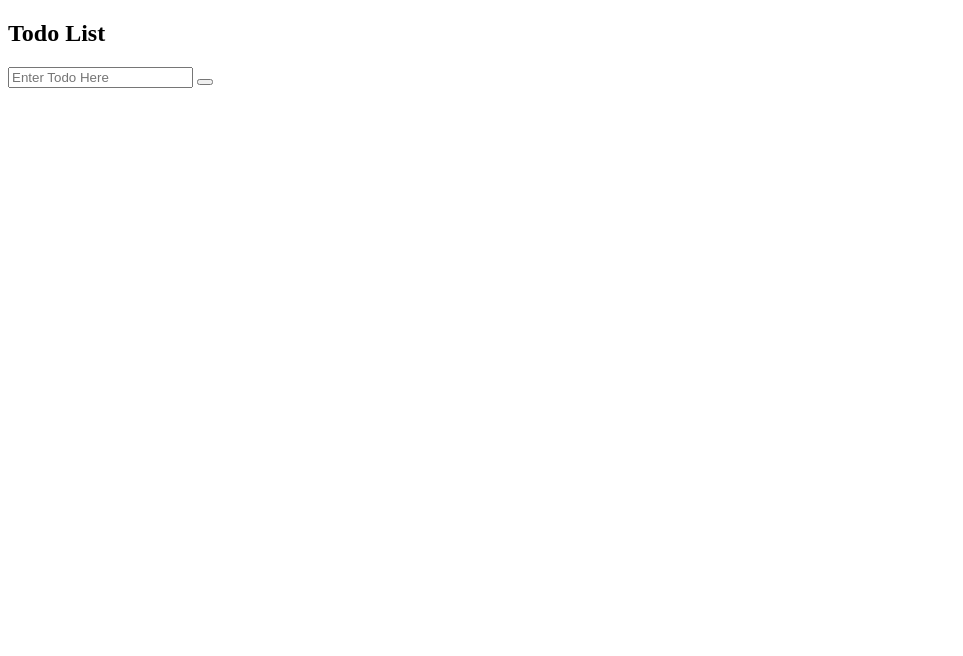
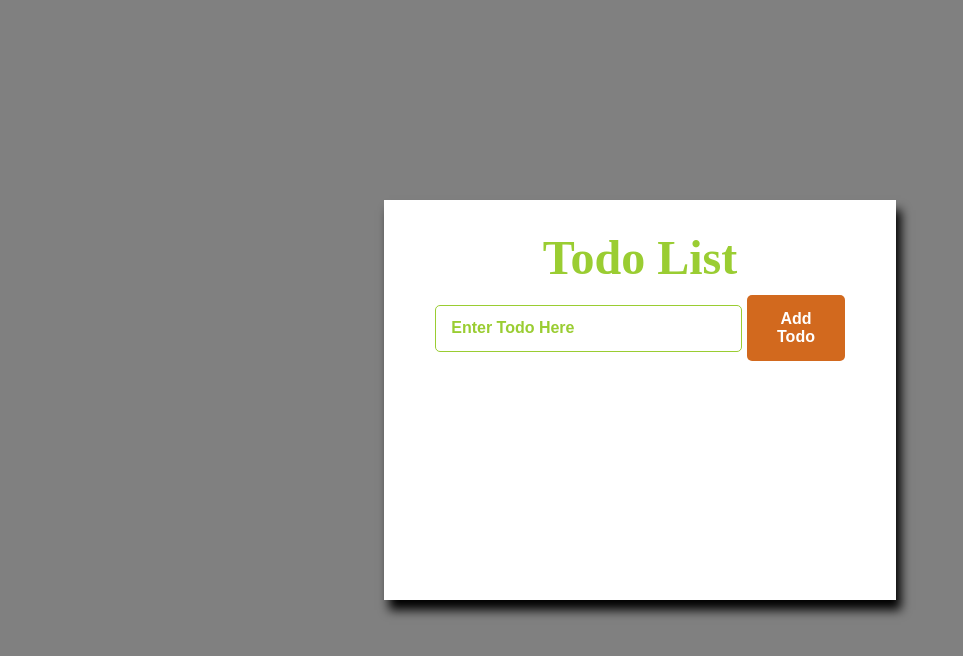
Before and after one commit to rakiburrahman307/JS-Simple-Todo-List, a plain HTML site: page index.html in a window 1280 px wide. Shown: the whole page, without its empty margins (0-963 px from the left). Drawn offline with Linux system fonts and the light colour scheme.

Commit message:
some style added

```diff
--- a/css/style.css
+++ b/css/style.css
@@ -0,0 +1,86 @@
+* {
+    margin: 0;
+    padding: 0;
+    box-sizing: border-box;
+}
+
+.container {
+    display: flex;
+    justify-content: center;
+    align-items: center;
+    width: 100%;
+    background: gray;
+    height: 100vh;
+
+}
+
+.card {
+    width: 40%;
+    height: 50vh;
+    text-align: center;
+    padding-top: 20px;
+    background: white;
+    box-shadow: 5px 10px 10px black;
+
+}
+
+.card-title {
+    color: yellowgreen;
+    font-size: 3rem;
+    padding: 10px 0px 10px 0;
+}
+
+.todo-form {
+    display: flex;
+    justify-content: center;
+    align-items: center;
+    width: 80%;
+    margin: auto;
+    text-align: center;
+    font-size: 1rem;
+}
+
+.todo-input {
+    padding: 15px;
+    width: 100%;
+    border: .3px solid yellowgreen;
+    border-radius: 5px;
+    -webkit-border-radius: 5px;
+    -moz-border-radius: 5px;
+    -ms-border-radius: 5px;
+    -o-border-radius: 5px;
+}
+.todo-input::placeholder{
+ color: yellowgreen;
+ font-size: 1rem;
+ font-weight: bold;
+}
+.todo-input:focus-within{
+    outline: none;
+}
+.btn {
+    width: 30%;
+    border: none;
+    background-color: chocolate;
+    color: white;
+    padding: 15px;
+    border-radius: 5px;
+    margin-left: 5px;
+    font-size: 1rem;
+    font-weight: bold;
+    transition: .3s;
+    cursor: pointer;
+    -webkit-border-radius: 5px;
+    -moz-border-radius: 5px;
+    -ms-border-radius: 5px;
+    -o-border-radius: 5px;
+    -webkit-transition: .3s;
+    -moz-transition: .3s;
+    -ms-transition: .3s;
+    -o-transition: .3s;
+}
+.btn:hover{
+    background: yellowgreen;
+    width: 45%;
+
+}
--- a/index.html
+++ b/index.html
@@ -11,8 +11,8 @@
         <div class="card">
             <h2 class="card-title">Todo List</h2>
             <form class="todo-form">
-                <input type="text" placeholder="Enter Todo Here" id="todo-input" required>
-                <button type="submit" id="todobtn"></button>
+                <input type="text" placeholder="Enter Todo Here" id="todo-input" class="todo-input" required>
+                <button type="submit" id="todobtn" class="btn">Add Todo</button>
             </form>
         </div>
 
```
